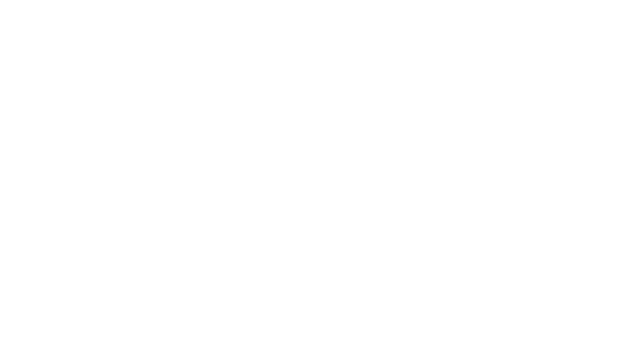
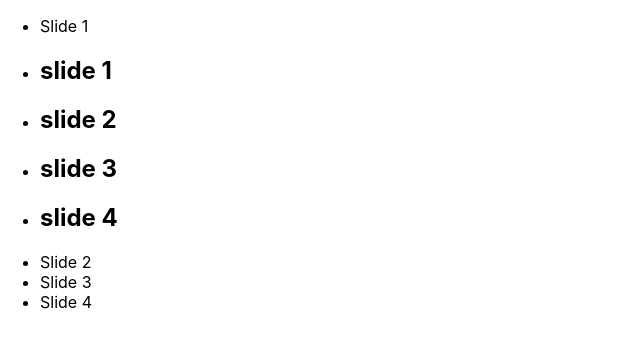
Before and after one commit to deieva/project-10.11.2021, a React (Create React App) app: page / in a window 1280 px wide. Shown: the top 348 px of the page, without its empty margins (0-640 px from the left). Built offline with nearby package versions, Linux system fonts and the light colour scheme.

Commit message:
Update Home.js

```diff
--- a/src/Views/Home.js
+++ b/src/Views/Home.js
@@ -4,6 +4,50 @@ function Home() {
 
         <div>
 
+<section>
+  <div class="container">
+    <div class="row justify-content-center m-0">
+      <div class="col-9 p-0">
+        <div class="form_wrapper position-relative">
+          {/* <!--left tab genrate--> */}
+          <div class="get_thumbnail">
+            <ul class="new_steps pichtProlist">
+              <li class="thumbnail disabled step_0 personalInfo move" data-index="0">Slide 1</li>
+            </ul>
+          </div>
+          {/* <!--end left tab genrate--> */}
+          <div class="form_box">
+            <ul class="sliders">
+              {/* <!--tab 1 start here--> */}
+              <li class="slide active">
+                <h1>slide 1</h1>
+              </li>
+              <li class="slide">
+                <h1>slide 2</h1>
+              </li>
+              <li class="slide">
+                <h1>slide 3</h1>
+              </li>
+
+              <li class="slide">
+                <h1>slide 4</h1>
+              </li>
+            </ul>
+          </div>
+          <div class="sideBarElement">
+            <ul class="steps pichtProlist">
+              <li class="thumbnail step_1" data-index="1">Slide 2</li>
+              <li class="thumbnail step_2" data-index="2">Slide 3</li>
+              <li class="thumbnail step_3" data-index="3">Slide 4</li>
+            </ul>
+          </div>
+        </div>
+
+      </div>
+    </div>
+  </div>
+</section>
+
         </div>
     )
 }
```
